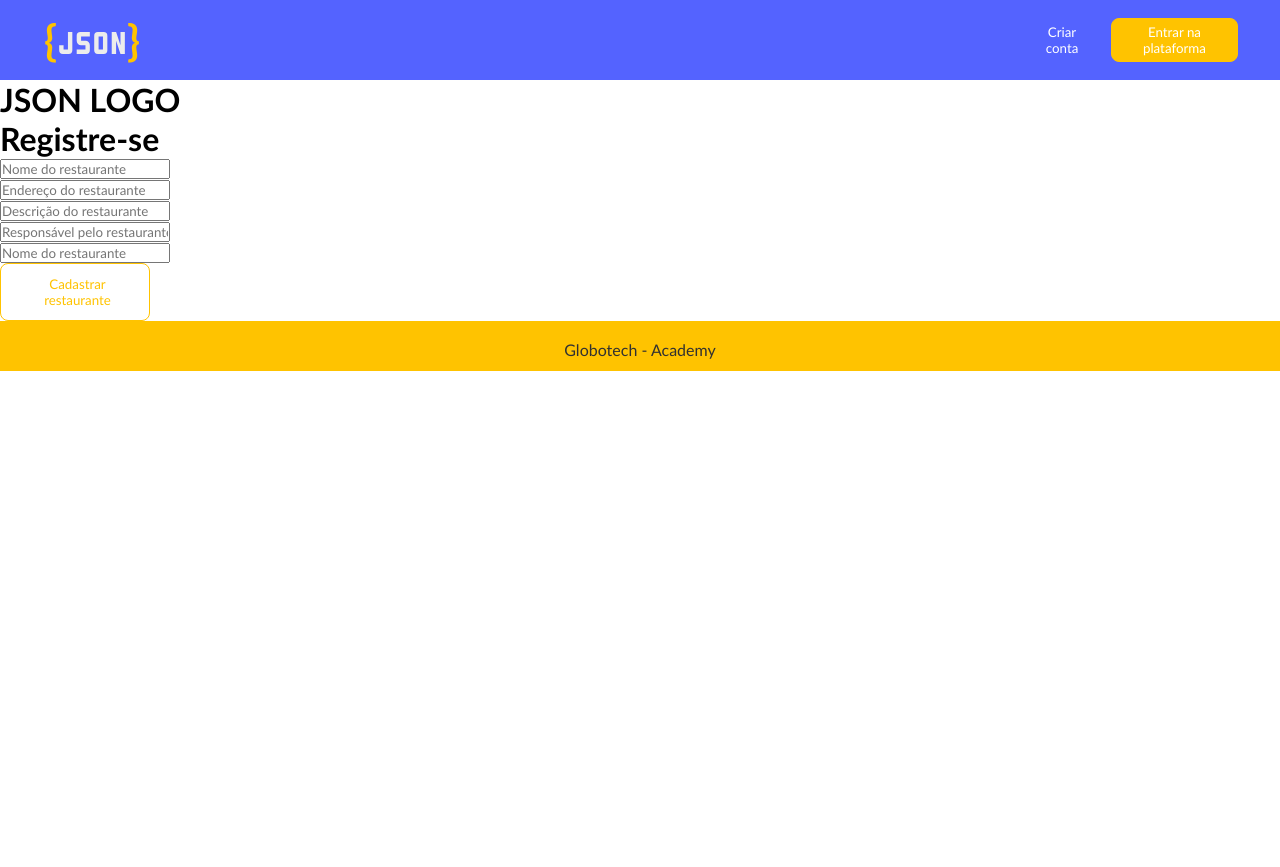
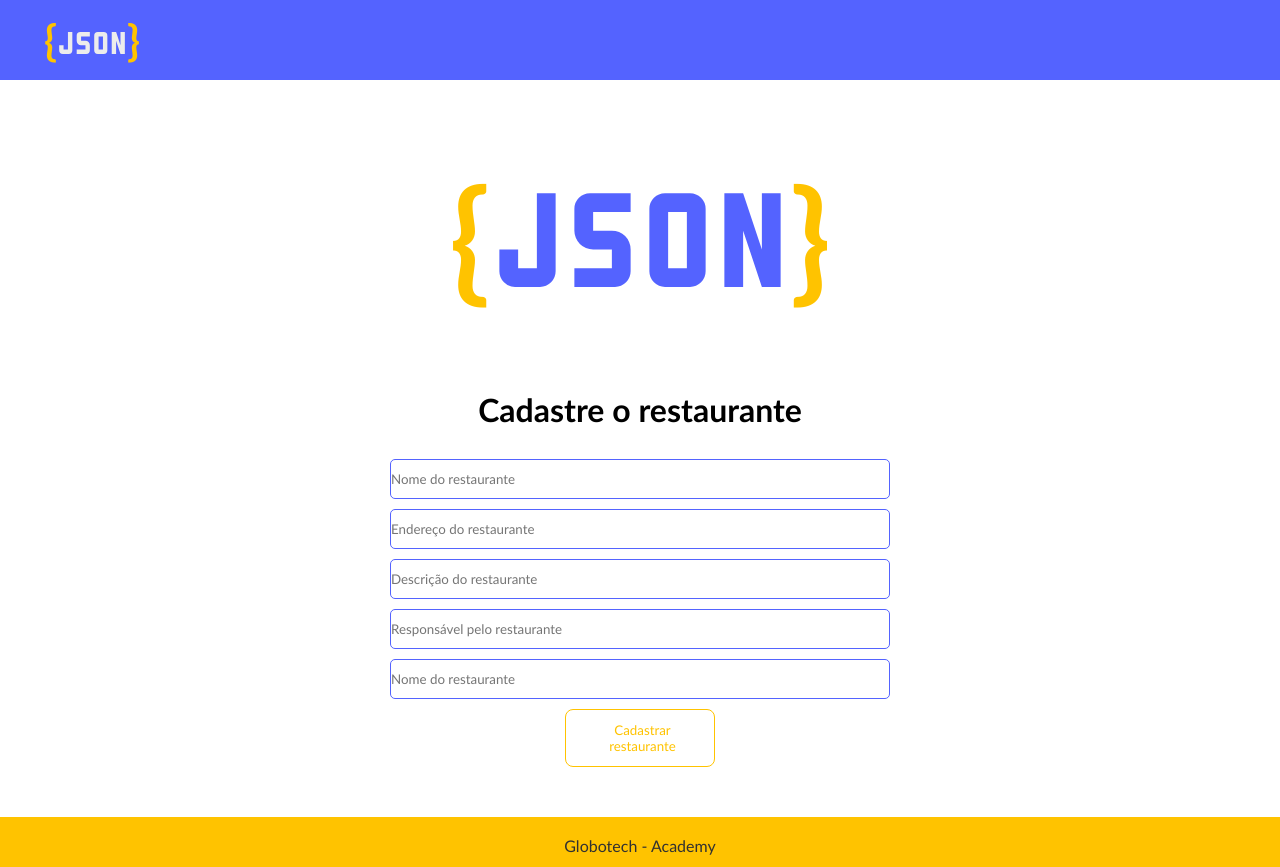
Before and after one commit to mfnp14/globotech-desafio-final, a React (Create React App) app in the folder frontend/jason-app/: page /register in a window 1280 px wide. Before the commit the page ends 800 px from the top, so only its background shows below. Built offline with nearby package versions, Linux system fonts and the light colour scheme.

Commit message:
feature: estilização das pages register-product and register-rest

```diff
--- /dev/null
+++ b/frontend/jason-app/src/component/IconLogo/index.tsx
@@ -0,0 +1,25 @@
+import { Icon } from "@iconify/react";
+import { LogoDetailBrand, LogoNav } from "./styles";
+
+interface IconLogoProps {
+  width?: number;
+  height?: number;
+}
+
+const IconLogo: React.FC<IconLogoProps> = ({ width, height }) => {
+  return (
+    <LogoNav>
+      <LogoDetailBrand>{"{"}</LogoDetailBrand>
+      <Icon
+        className={"iconLogo"}
+        icon="carbon:json"
+        height={height}
+        width={width}
+        color="#5463FF"
+      />
+      <LogoDetailBrand>{"}"}</LogoDetailBrand>
+    </LogoNav>
+  );
+};
+
+export default IconLogo;
--- /dev/null
+++ b/frontend/jason-app/src/component/IconLogo/styles.ts
@@ -0,0 +1,22 @@
+import styled from "styled-components";
+
+export const IconLogo = styled.div`
+  height: 50vh;
+`;
+
+export const LogoNav = styled.div`
+  display: flex;
+  align-items: center;
+  cursor: pointer;
+
+  & .iconLogo {
+    margin-top: 10px;
+  }
+`;
+
+export const LogoDetailBrand = styled.h2`
+  font-size: 100pt;
+  font-family: "Trebuchet MS", "Lucida Sans Unicode", "Lucida Grande",
+    "Lucida Sans", Arial, sans-serif;
+  color: #ffc300;
+`;
--- a/frontend/jason-app/src/component/header/index.jsx
+++ b/frontend/jason-app/src/component/header/index.jsx
@@ -24,16 +24,6 @@ const Header = () => {
           <LogoDetailBrand>{"}"}</LogoDetailBrand>
         </LogoNav>
       </Link>
-
-      <InlineContent>
-        <Link to={"/home"}>
-          <ButtonSecondary>Criar conta</ButtonSecondary>
-        </Link>
-
-        <Link to={"/home"}>
-          <ButtonPrimary>Entrar na plataforma</ButtonPrimary>
-        </Link>
-      </InlineContent>
     </ContainerHeader>
   );
 };
--- a/frontend/jason-app/src/pages/registerProduct/index.tsx
+++ b/frontend/jason-app/src/pages/registerProduct/index.tsx
@@ -3,6 +3,8 @@ import api from "../../services/api";
 import GenericInput from "../../component/Input";
 import GenericButton from "../../component/Button";
 import React, { useState } from "react";
+import IconLogo from "../../component/IconLogo";
+import { Container, Form } from "./styles";
 
 const RegisterProduct = () => {
   const [name, setName] = useState<string>("");
@@ -36,19 +38,13 @@ const RegisterProduct = () => {
     }
   };
 
-  //   const convertStringToNumber = (value: string) => {
-  //     return parseFloat({price.value});
-  //   };
-
   console.log(name, description, imageUrl, price);
   return (
-    <div className="container">
-      <div className="logo">
-        <h1>JSON LOGO</h1>
-      </div>
-      <div className="containerForm ">
+    <Container>
+      <IconLogo width={300} height={300} />
+      <Form>
         <div className="cardForm">
-          <h1>Registre-se</h1>
+          <h1>Cadastre o produto</h1>
           <form onSubmit={storageData}>
             <GenericInput
               value={name}
@@ -77,13 +73,13 @@ const RegisterProduct = () => {
             <GenericButton
               secondary
               type="submit"
-              //onclick={() => goToPage("menu/")}
+              onclick={() => history.push("menu")}
               label={"Cadastrar produto"}
             />
           </form>
         </div>
-      </div>
-    </div>
+      </Form>
+    </Container>
   );
 };
 
--- a/frontend/jason-app/src/pages/registerProduct/styles.ts
+++ b/frontend/jason-app/src/pages/registerProduct/styles.ts
@@ -1,3 +1,33 @@
 import Styled from "styled-components";
 
-export const RegisterProductStyles = Styled.div``;
+export const Container = Styled.div`
+display:flex;
+flex-direction: column;
+width: 100%;
+justify-content: center;
+align-items: center;
+
+& h1{
+    text-align: center;
+    margin-bottom: 30px;
+}
+`;
+
+export const Form = Styled.form`
+display:flex;
+justify-content: center;
+align-items: center;
+margin-bottom: 50px;
+
+& input{
+    height: 40px;
+    width: 500px;
+    border-radius: 5px;
+    border: 1px solid #FFC300;
+    margin-bottom: 10px;
+}
+
+& button{
+    margin: 0 auto;
+}
+`;
--- a/frontend/jason-app/src/pages/registerRestaurant/index.tsx
+++ b/frontend/jason-app/src/pages/registerRestaurant/index.tsx
@@ -3,6 +3,8 @@ import api from "../../services/api";
 import GenericInput from "../../component/Input";
 import GenericButton from "../../component/Button";
 import React, { useState } from "react";
+import { Container, Form } from "./style";
+import IconLogo from "../../component/IconLogo";
 
 const Register = () => {
   const [name, setName] = useState<string>("");
@@ -41,13 +43,11 @@ const Register = () => {
 
   console.log(name, address, description, logoUrl, manager);
   return (
-    <div className="container">
-      <div className="logo">
-        <h1>JSON LOGO</h1>
-      </div>
-      <div className="containerForm ">
+    <Container>
+      <IconLogo width={300} height={300} />
+      <Form>
         <div className="cardForm">
-          <h1>Registre-se</h1>
+          <h1>Cadastre o restaurante</h1>
           <form onSubmit={storageData}>
             <GenericInput
               value={name}
@@ -82,13 +82,13 @@ const Register = () => {
             <GenericButton
               secondary
               type="submit"
-              // onclick={() => goToPage("home")}
+              onclick={() => goToPage("home")}
               label={"Cadastrar restaurante"}
             />
           </form>
         </div>
-      </div>
-    </div>
+      </Form>
+    </Container>
   );
 };
 
--- a/frontend/jason-app/src/pages/registerRestaurant/style.ts
+++ b/frontend/jason-app/src/pages/registerRestaurant/style.ts
@@ -1,44 +1,33 @@
-import styled from "styled-components";
+import Styled from "styled-components";
 
-export const ButtonPrimary = styled.button`
-  background-color: #ffc300;
-  border: 1px solid #ffc300;
-  border-radius: 8px;
-  transition-delay: 70ms;
-  color: #fff;
-  padding: 10px 30px 10px 30px;
+export const Container = Styled.div`
+display:flex;
+flex-direction: column;
+width: 100%;
+justify-content: center;
+align-items: center;
 
-  &:hover {
-    background-color: #5463ff;
-    border: 1px solid white;
-    transition-delay: 70ms;
-    cursor: pointer;
-  }`;
-
-  export const Container = styled.div`
-  display: flex;
-  align-items: center;
-  justify-content: center;
-  min-height: 100%;
-  max-width: 100%;
-  margin-bottom: 50px;
+& h1{
+    text-align: center;
+    margin-bottom: 30px;
+}
 `;
 
-export const LogoNav = styled.div`
-  display: flex;
-  align-items: center;
-  margin-left: 2%;
-  cursor: pointer;
+export const Form = Styled.form`
+display:flex;
+justify-content: center;
+align-items: center;
+margin-bottom: 50px;
 
-  & .iconLogo {
-    margin-top: 6%;
-  }
+& input{
+    height: 40px;
+    width: 500px;
+    border-radius: 5px;
+    border: 1px solid #5463FF;
+    margin-bottom: 10px;
+}
+
+& button{
+    margin: 0 auto;
+}
 `;
-
-
-export const LogoDetailBrand = styled.h2`
-  font-size: 32pt;
-  font-family: "Trebuchet MS", "Lucida Sans Unicode", "Lucida Grande",
-    "Lucida Sans", Arial, sans-serif;
-  color: #ffc300;
-`;
```
